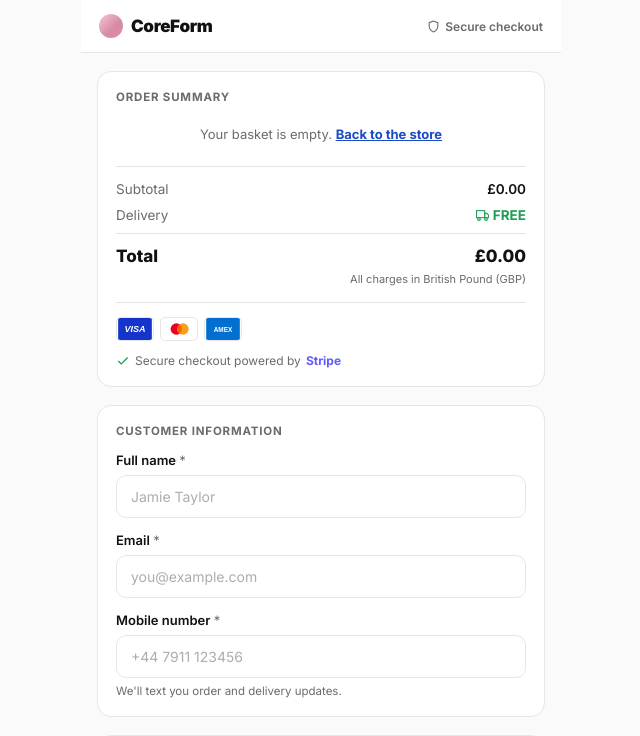
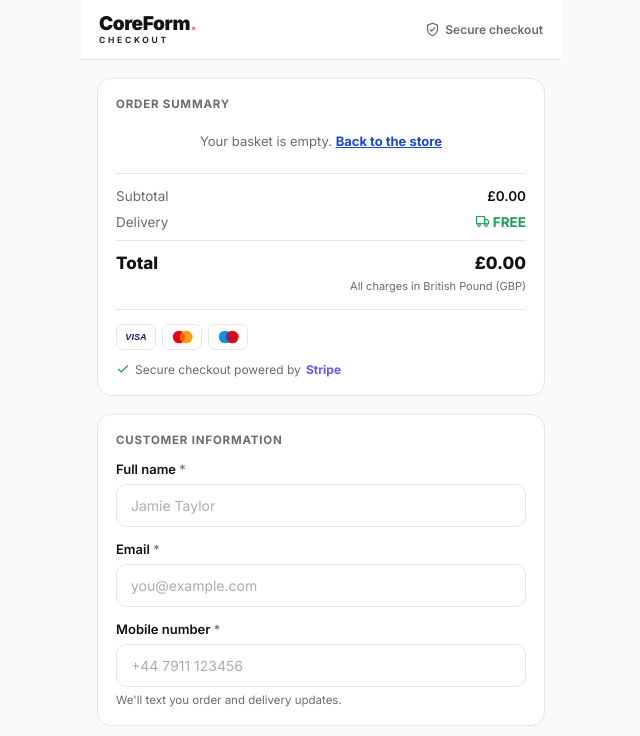
Before and after one commit to Resolve-cpu/CoreForm, a plain HTML site: page checkout.html in a window 1280 px wide. Shown: the top 736 px of the page, without its empty margins (319-959 px from the left). Drawn offline with Linux system fonts and the light colour scheme.

Commit message:
Add files via upload

```diff
--- a/checkout.html
+++ b/checkout.html
@@ -32,10 +32,12 @@
 
   header{background:#fff;border-bottom:1px solid var(--line);padding:14px 18px;position:sticky;top:0;z-index:60;}
   .header-inner{display:flex;align-items:center;justify-content:space-between;}
-  .logo{display:flex;align-items:center;gap:8px;font-weight:900;font-size:17px;letter-spacing:-0.02em;color:var(--ink);}
-  .logo-mark{width:24px;height:24px;border-radius:50%;background:linear-gradient(135deg,#f6c5d4,#d68aa5 60%,#e88aa6);flex-shrink:0;}
+  .logo{display:flex;flex-direction:column;line-height:1;}
+  .logo-word{font-weight:900;font-size:19px;letter-spacing:-0.02em;color:var(--ink);}
+  .logo-word .dot{color:#e88aa6;}
+  .logo-sub{font-size:8.5px;letter-spacing:.32em;color:var(--ink);font-weight:600;margin-top:3px;}
   .secure-tag{display:flex;align-items:center;gap:5px;font-size:12px;font-weight:600;color:var(--ink-soft);}
-  .secure-tag svg{width:13px;height:13px;}
+  .secure-tag svg{width:15px;height:15px;}
 
   main{padding:18px 16px 0;}
 
@@ -63,7 +65,7 @@
   .os-currency-note{text-align:right;font-size:11px;color:var(--ink-soft);margin-top:-4px;}
 
   .os-pay-icons{display:flex;gap:6px;margin-top:16px;padding-top:14px;border-top:1px solid var(--line);}
-  .pay-badge{display:flex;align-items:center;justify-content:center;height:24px;width:38px;border:1px solid var(--line);border-radius:5px;background:#fff;overflow:hidden;}
+  .pay-badge{display:flex;align-items:center;justify-content:center;height:26px;width:40px;border:1px solid var(--line);border-radius:7px;background:#fff;overflow:hidden;}
   .pay-badge svg{width:100%;height:100%;display:block;}
   .os-secure-line{display:flex;align-items:center;gap:5px;font-size:12px;color:var(--ink-soft);margin-top:12px;}
   .os-secure-line svg{width:14px;height:14px;color:var(--green);flex-shrink:0;}
@@ -123,9 +125,12 @@
 <div class="page">
   <header>
     <div class="header-inner">
-      <div class="logo"><span class="logo-mark"></span>CoreForm</div>
+      <div class="logo">
+        <div class="logo-word">CoreForm<span class="dot">.</span></div>
+        <div class="logo-sub">CHECKOUT</div>
+      </div>
       <div class="secure-tag">
-        <svg viewBox="0 0 24 24" fill="none" stroke="currentColor" stroke-width="2"><path d="M12 2 4 5v6c0 5 3.4 9 8 11 4.6-2 8-6 8-11V5l-8-3Z"/></svg>
+        <svg viewBox="0 0 24 24" fill="none" stroke="currentColor" stroke-width="2" stroke-linecap="round" stroke-linejoin="round"><path d="M12 2 4 5v6c0 5 3.4 9 8 11 4.6-2 8-6 8-11V5l-8-3Z"/><path d="M8.5 12.3l2.3 2.3 4.7-5.1"/></svg>
         Secure checkout
       </div>
     </div>
@@ -146,9 +151,9 @@
       </div>
       <div class="os-currency-note">All charges in British Pound (GBP)</div>
       <div class="os-pay-icons">
-        <span class="pay-badge"><svg viewBox="0 0 52 34"><rect width="52" height="34" fill="#1434CB"/><text x="26" y="21" text-anchor="middle" font-family="Arial, Helvetica, sans-serif" font-weight="800" font-style="italic" font-size="14" fill="#fff">VISA</text></svg></span>
-        <span class="pay-badge"><svg viewBox="0 0 52 34"><circle cx="22" cy="17" r="9" fill="#EB001B"/><circle cx="32" cy="17" r="9" fill="#F79E1B"/><path d="M27 10a9 9 0 0 1 0 14 9 9 0 0 1 0-14z" fill="#FF5F00"/></svg></span>
-        <span class="pay-badge"><svg viewBox="0 0 52 34"><rect width="52" height="34" fill="#016FD0"/><text x="26" y="21" text-anchor="middle" font-family="Arial, Helvetica, sans-serif" font-weight="800" font-size="10" fill="#fff">AMEX</text></svg></span>
+        <span class="pay-badge"><svg viewBox="0 0 52 34"><rect width="52" height="34" fill="#fff"/><text x="26" y="21" text-anchor="middle" font-family="Arial, Helvetica, sans-serif" font-weight="800" font-style="italic" font-size="13" fill="#1A1F71">VISA</text></svg></span>
+        <span class="pay-badge"><svg viewBox="0 0 52 34"><rect width="52" height="34" fill="#fff"/><circle cx="22" cy="17" r="9" fill="#EB001B"/><circle cx="32" cy="17" r="9" fill="#F79E1B"/><path d="M27 10a9 9 0 0 1 0 14 9 9 0 0 1 0-14z" fill="#FF5F00"/></svg></span>
+        <span class="pay-badge"><svg viewBox="0 0 52 34"><rect width="52" height="34" fill="#fff"/><circle cx="22" cy="17" r="9" fill="#0099DF"/><circle cx="32" cy="17" r="9" fill="#ED0006"/><path d="M27 10a9 9 0 0 1 0 14 9 9 0 0 1 0-14z" fill="#6C2A8C"/></svg></span>
       </div>
       <div class="os-secure-line">
         <svg viewBox="0 0 24 24" fill="none" stroke="currentColor" stroke-width="2.2"><polyline points="20 6 9 17 4 12"/></svg>
@@ -220,7 +225,7 @@
 
     <div class="checkout-footer">
       <div class="secure-line">
-        <svg viewBox="0 0 24 24" fill="none" stroke="currentColor" stroke-width="2.2"><path d="M12 2 4 5v6c0 5 3.4 9 8 11 4.6-2 8-6 8-11V5l-8-3Z"/></svg>
+        <svg viewBox="0 0 24 24" fill="none" stroke="currentColor" stroke-width="2.2" stroke-linecap="round" stroke-linejoin="round"><path d="M12 2 4 5v6c0 5 3.4 9 8 11 4.6-2 8-6 8-11V5l-8-3Z"/><path d="M8.5 12.3l2.3 2.3 4.7-5.1"/></svg>
         256-bit SSL encryption &nbsp;·&nbsp; Secure checkout powered by <b>Stripe</b>
       </div>
       <div class="links">
@@ -250,7 +255,7 @@
   const PRODUCT_NAME = 'CoreForm Pilates Board';
 
   const COLOR_PRICES = { "Pink": 39.00, "Purple": 39.00 };
-  const COLOR_IMAGES = { "Pink": "images/pink/1.webp", "Purple": "images/purple/1.webp" };
+  const COLOR_IMAGES = { "Pink": "images/pink/set.webp", "Purple": "images/purple/1.webp" };
 
   function calcLineTotal(unitPrice, qty){ return unitPrice * qty; }
 
```
